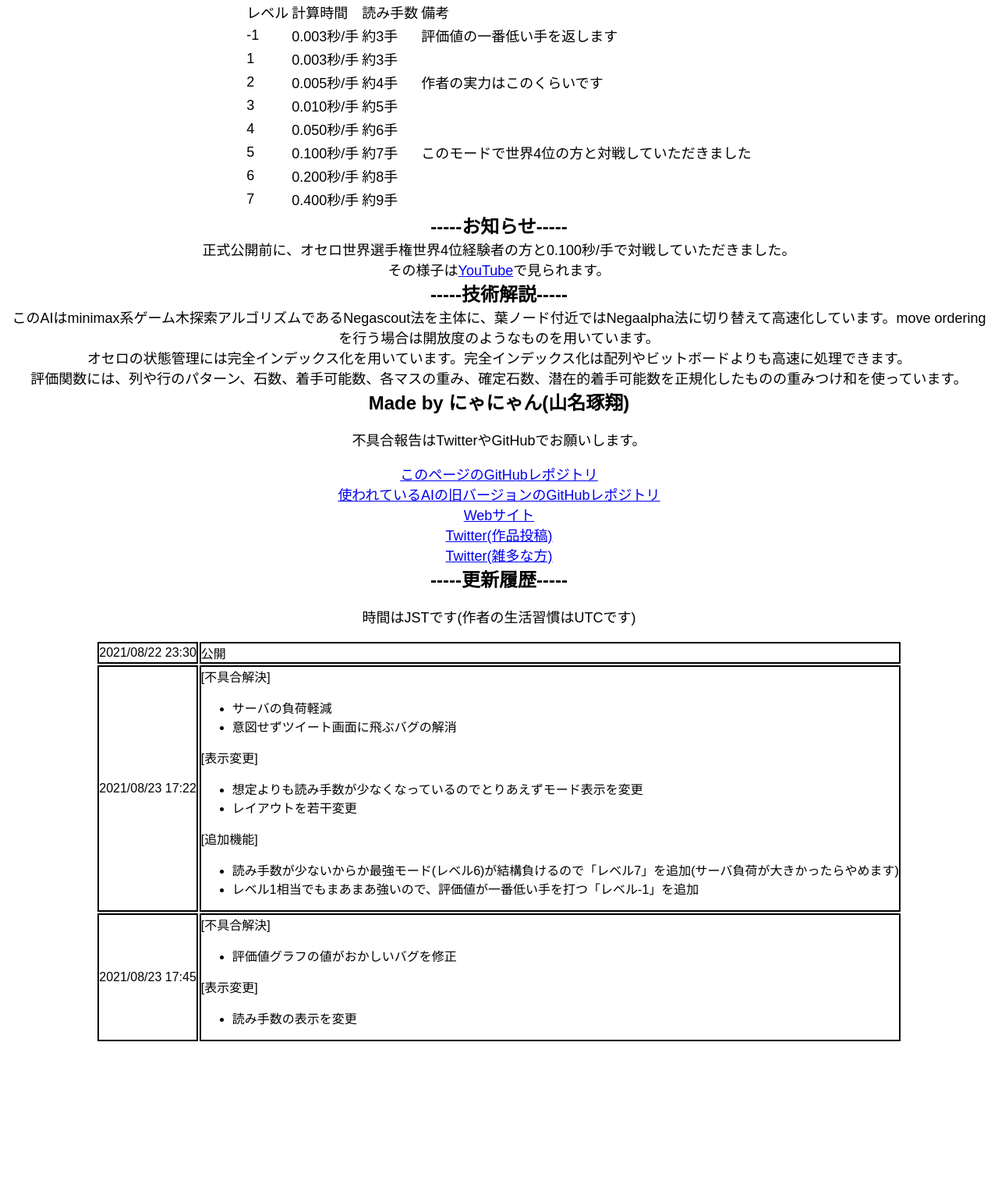
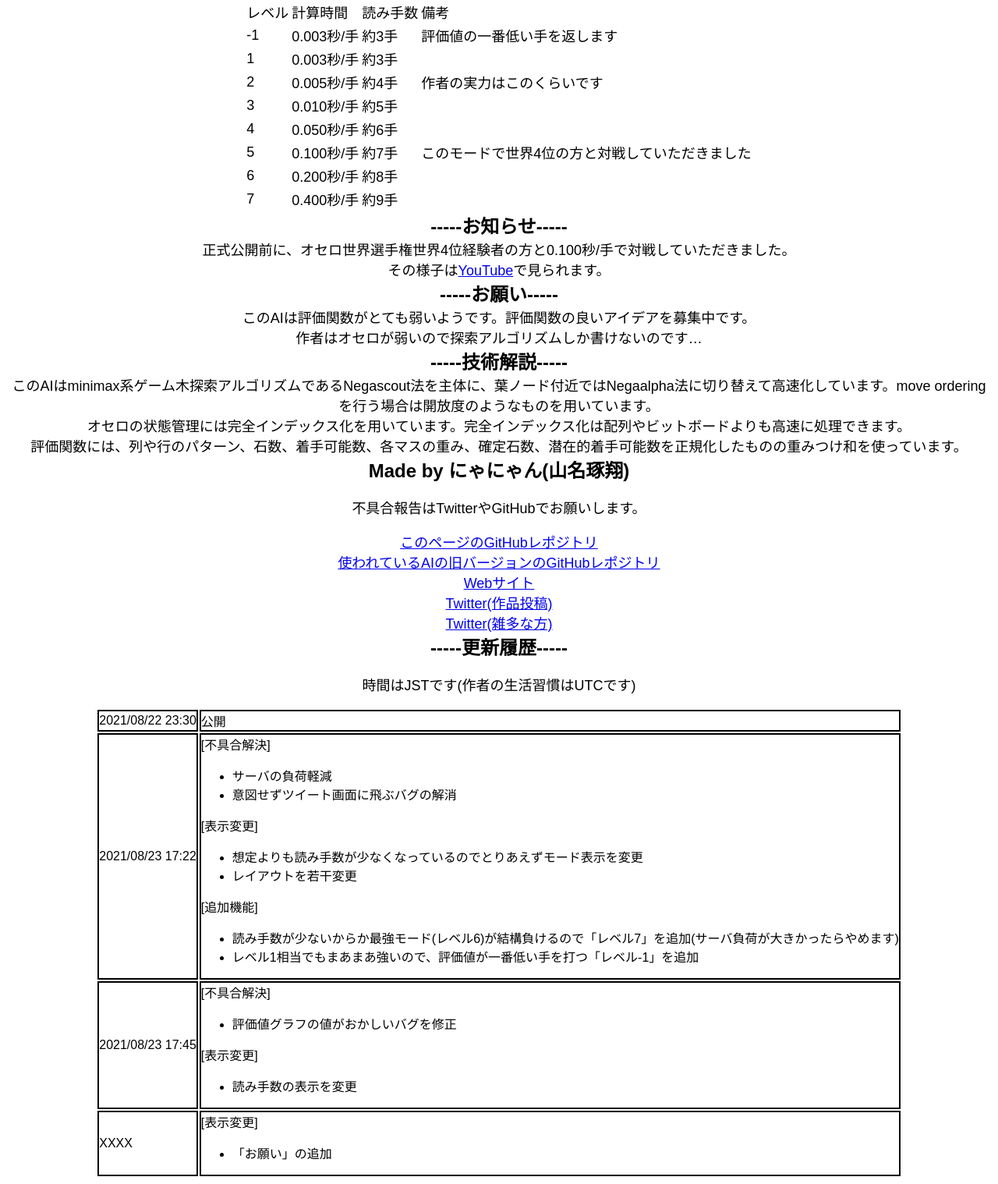
Before and after one commit to Nyanyan/Egaroucid_early, a Python web app: template templates/base.html in a window 1280 px wide. Shown: the part 1827-3345 px from the top of the page at 78% size. Before the commit the page ends 3162 px from the top, so only its background shows below. Run offline with Jinja, Linux system fonts and the light colour scheme; the template is opened without the code that fills it, so the values that code supplies are empty; some libraries are stand-ins or nearby versions.

Commit message:
add please

```diff
--- a/templates/base.html
+++ b/templates/base.html
@@ -154,6 +154,13 @@
             </div>
         </div>
         <div align="center">
+            <div class="sub_title">-----お願い-----</div>
+            <div  class="text">
+                このAIは評価関数がとても弱いようです。評価関数の良いアイデアを募集中です。<br>
+                作者はオセロが弱いので探索アルゴリズムしか書けないのです…
+            </div>
+        </div>
+        <div align="center">
             <div class="sub_title">-----技術解説-----</div>
             <div class="text">
                 このAIはminimax系ゲーム木探索アルゴリズムであるNegascout法を主体に、葉ノード付近ではNegaalpha法に切り替えて高速化しています。move orderingを行う場合は開放度のようなものを用いています。<br>
@@ -213,6 +220,15 @@
                         </ul>
                     </td>
                 </tr>
+                <tr>
+                    <td class="logs">XXXX</td>
+                    <td class="logs">
+                        [表示変更]
+                        <ul>
+                            <li>「お願い」の追加</li>
+                        </ul>
+                    </td>
+                </tr>
             </table>
         </div>
         <script src="https://cdnjs.cloudflare.com/ajax/libs/Chart.js/2.7.2/Chart.bundle.js"></script>
```
